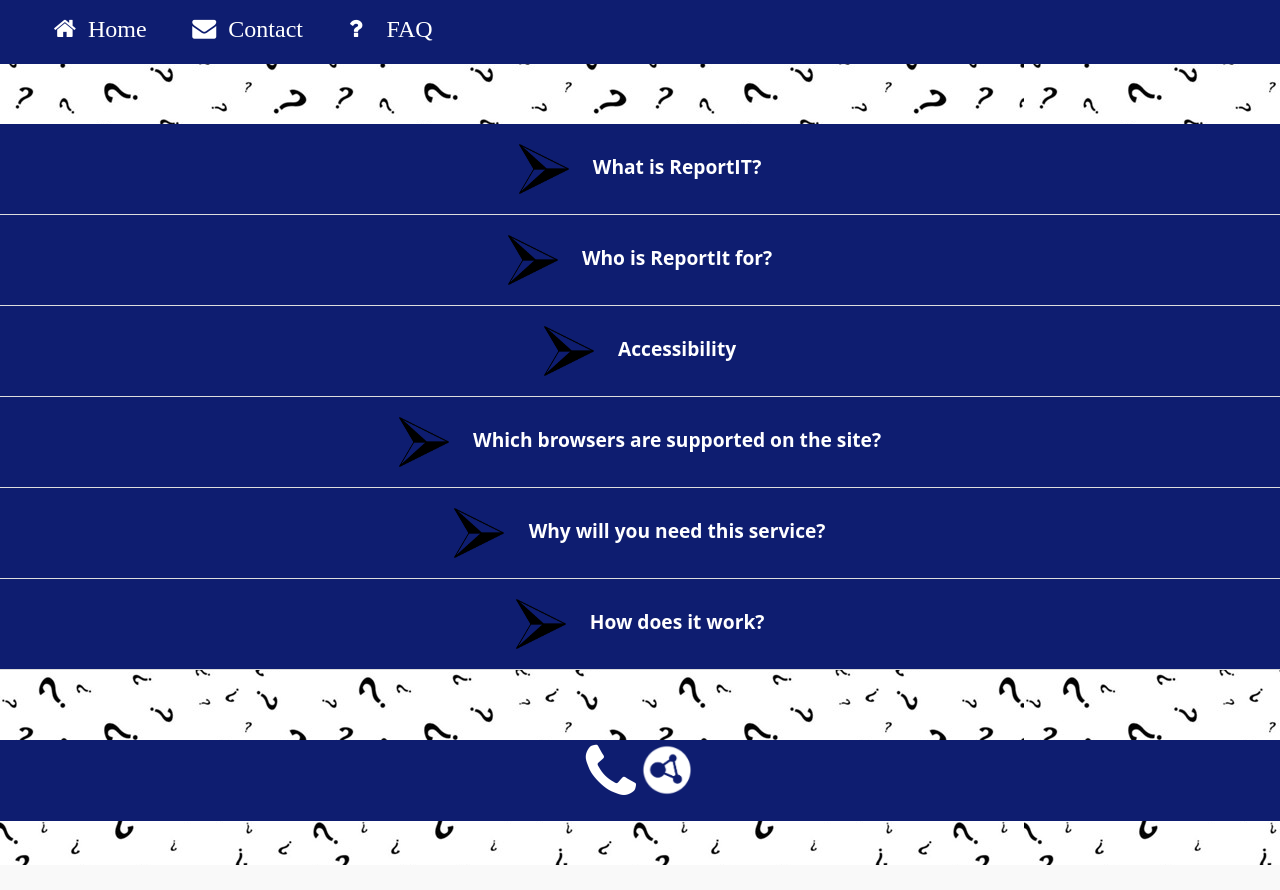
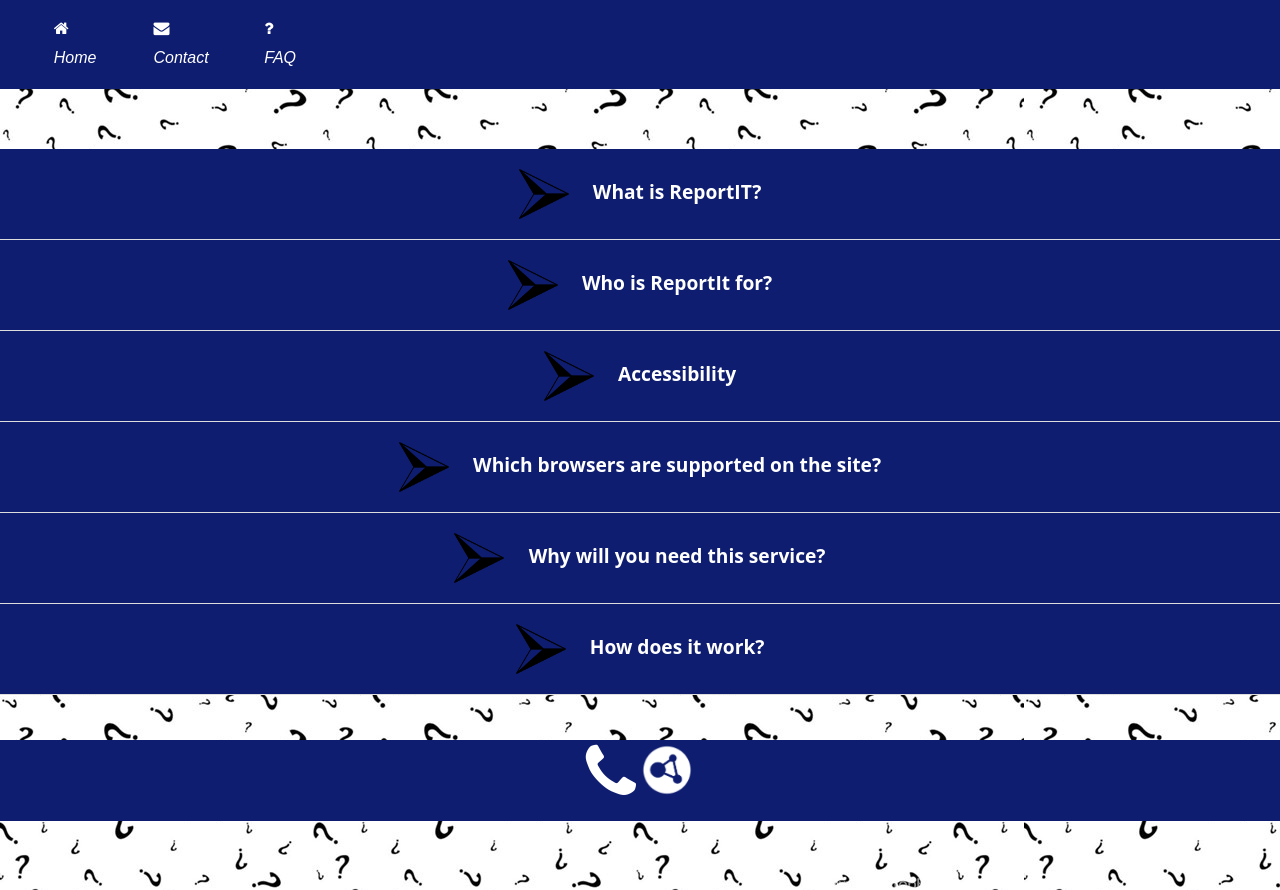
Before and after one commit to GalEfraty/reportit, a website with bundled scripts: page public/Includes/FAQ.htm in a window 1280 px wide. Before the commit the page ends 865 px from the top, so only its background shows below. Built offline with nearby package versions, Linux system fonts and the light colour scheme; a web font is replaced by a local one.

Commit message:
navbar style fixes

```diff
--- a/public/Includes/FAQ.htm
+++ b/public/Includes/FAQ.htm
@@ -38,13 +38,14 @@
         <div class="collapse navbar-collapse " id="collapsibleNavbar">
             <ul class="navbar-nav mr-auto col-sm-3 col-md-3 ">
                 <li class="nav-item ">
-                    <a class="nav-link " href="../index.html"><i class="fa fa-home fa-3x">&nbsp;&nbsp;Home</i></a>
+                    <a class="nav-link " href="../index.html"><i class="fa fa-home fa-2x"  ></i><i class="fa-2x" > &nbsp Home</i></a>
+                </li>
+
+                <li class="nav-item ">
+                    <a class="nav-link " href="mailto:contact@reportit.com"><i class="fa fa-envelope fa-2x"></i><i class="fa-2x" > &nbsp Contact</i></a>
                 </li>
                 <li class="nav-item ">
-                    <a class="nav-link " href="mailto:contact@reportit.com"><i class="fa fa-envelope fa-3x">&nbsp;&nbsp;Contact</i></a>
-                </li>
-                <li class="nav-item ">
-                    <a class="nav-link" href=""><i class="fa fa-question fa-3x">&nbsp;&nbsp;&nbsp;&nbsp;FAQ</i></a>
+                    <a class="nav-link" href=""><i class="fa fa-question fa-2x"></i><i class="fa-2x" > &nbsp FAQ</i></a>
                 </li>
             </ul>
         </div>
```
Also changed, not shown: public/index.html (+3 -3 lines).
